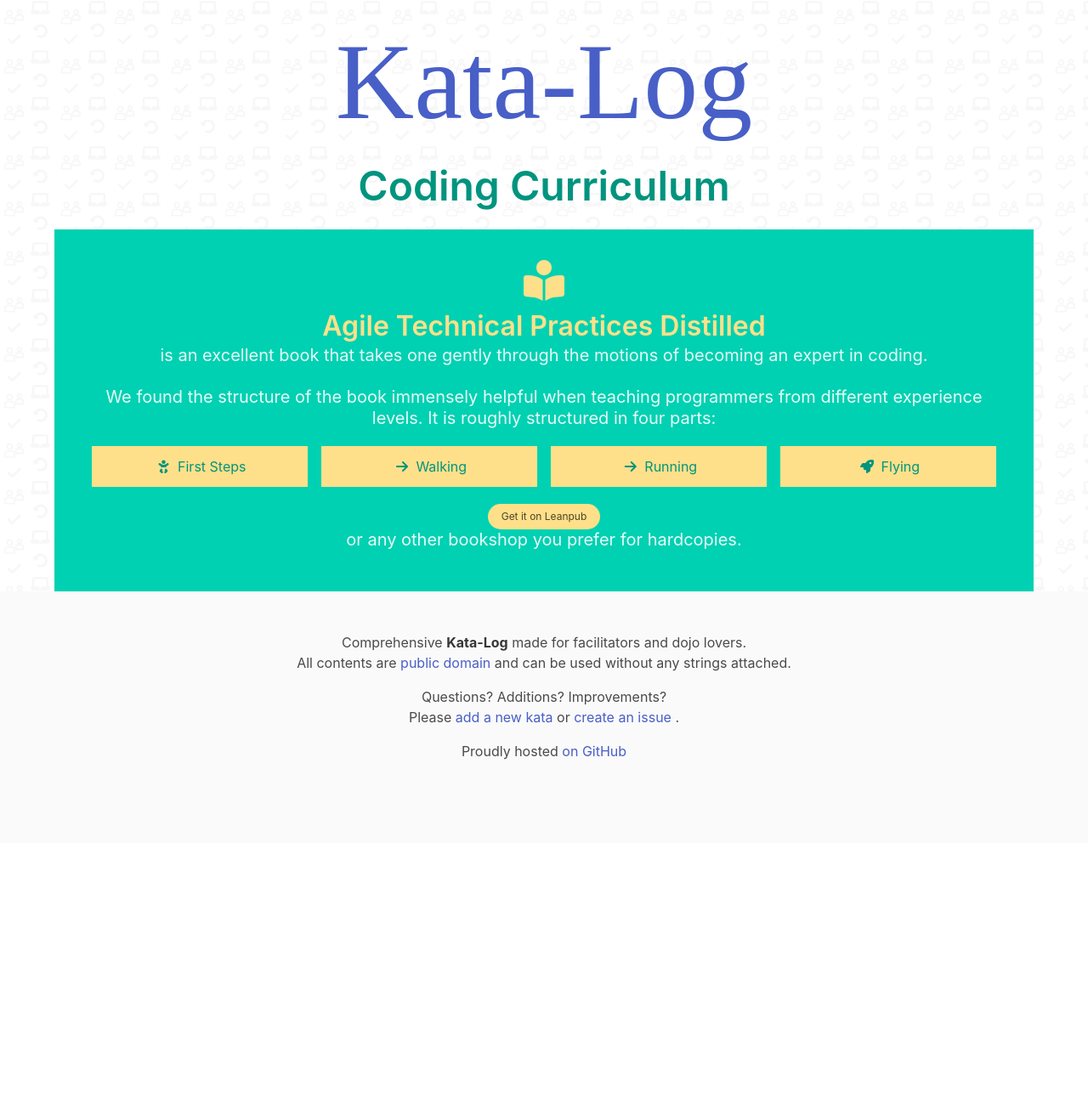
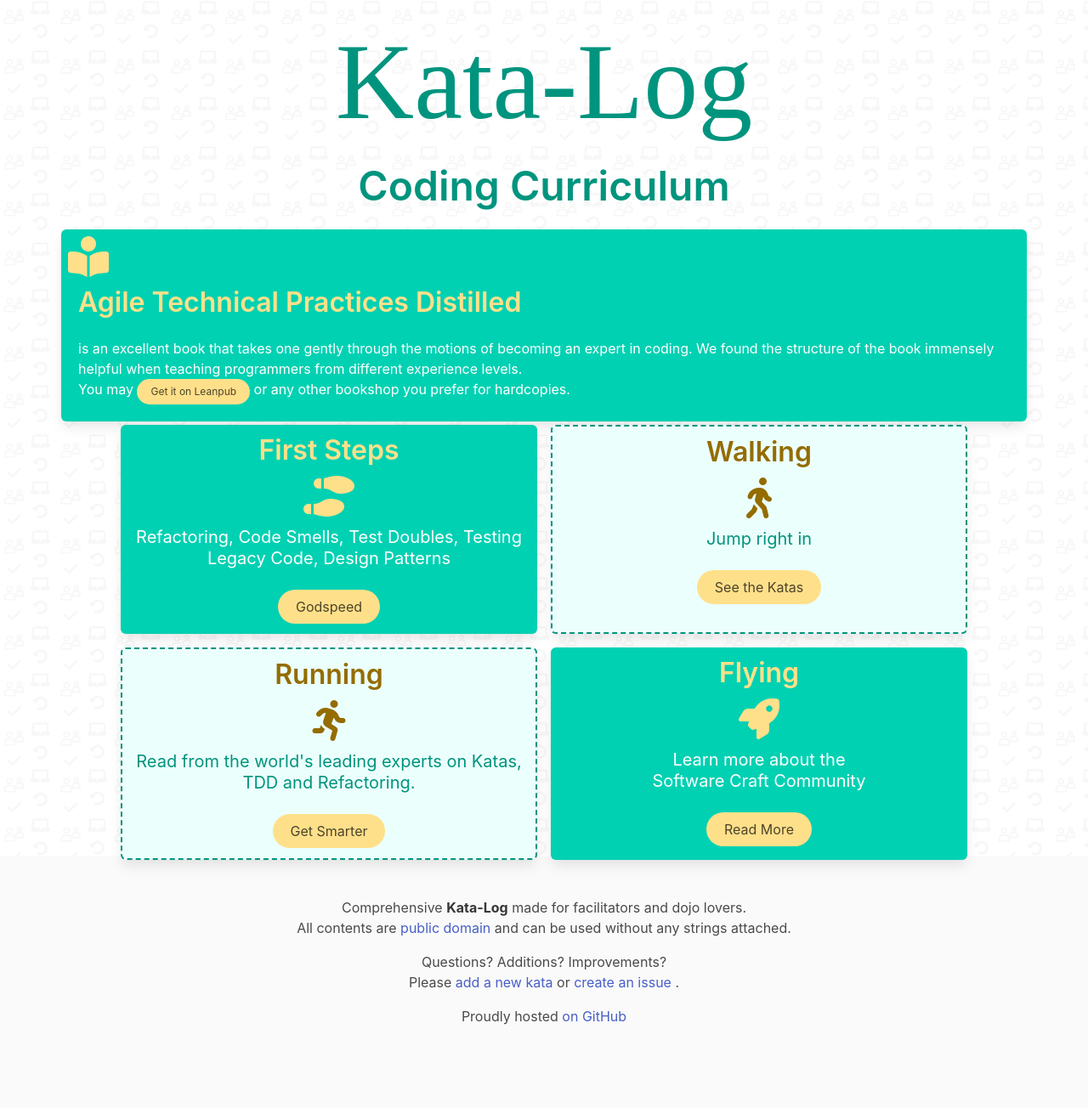
Before and after one commit to softwarecrafters/kata-log, a Jekyll site: the page built from curriculum.html, in a window 1280 px wide. Shown: the whole page at 85% size. Built offline with Jekyll 4.4.1, drawn with Linux system fonts in a browser that asks for light colours; some web fonts are replaced; before the commit the page ends 992 px from its top, so only the background shows below that.

Commit message:
a few details

```diff
--- a/_includes/new_header.html
+++ b/_includes/new_header.html
@@ -18,7 +18,7 @@
 
 <div class="container">
     <h1 class="logo">
-        <a id="logo" href="{{ site.github.url }}/index.html">
+        <a id="logo has-background-warning-dark" href="{{ site.github.url }}/index.html">
             Kata-Log
         </a>
     </h1>
--- a/curriculum.html
+++ b/curriculum.html
@@ -3,54 +3,63 @@
 layout: landing
 ---
 
-<section class="hero is-primary">
-    <div class="hero-body has-text-centered">
+<div class="box has-background-primary has-text-white is-8 m-2">
+
     <span class="icon is-size-1 block has-text-warning">
         <i class="fas fa-book-open-reader" aria-hidden="true"></i>
     </span>
+
     <p class="title has-text-warning">
         Agile Technical Practices Distilled
     </p>
-        <p class="subtitle">
+
+    <p>
         is an excellent book that takes one gently through the motions of becoming an expert in coding.
-        </p>
-        <p class="subtitle">
         We found the structure of the book immensely helpful when teaching programmers from different experience
         levels.
-            It is roughly structured in four parts:
     </p>
-
-        <div class="columns">
-            <div class="column has-background-warning has-text-primary-dark m-2 ">
-                <span class="icon">
-                    <i class="fas fa-baby"></i>
-                </span>
-                <span>First Steps</span>
-            </div>
-            <div class="column has-background-warning has-text-primary-dark m-2">
-                <span class="icon">
-                    <i class="fas fa-arrow-right"></i>
-                </span>
-                <span>Walking</span>
-            </div>
-            <div class="column has-background-warning has-text-primary-dark m-2">
-                <span class="icon">
-                    <i class="fas fa-arrow-right"></i>
-                </span>
-                <span>Running</span>
-            </div>
-            <div class="column has-background-warning has-text-primary-dark m-2">
-                <span class="icon">
-                    <i class="fas fa-rocket"></i>
-                </span>
-                <span>Flying</span>
-            </div>
-        </div>
-
-        <p class="subtitle">
-            <a class="button is-warning is-small is-rounded" href="https://leanpub.com/agiletechnicalpracticesdistilled">Get it on
-                Leanpub</a><br>
+    <p>
+        You may
+        <a class="button is-warning is-small is-rounded"
+           href="https://leanpub.com/agiletechnicalpracticesdistilled">Get it on
+            Leanpub</a>
         or any other bookshop you prefer for hardcopies.
     </p>
 </div>
-</section>
+
+<div class="columns has-text-centered is-align-items-stretch is-centered is-multiline">
+    <div class="column box has-background-primary has-text-white is-5 m-2">
+        <p class="title has-text-warning">First Steps</p>
+        <span class="icon is-size-1 block has-text-warning">
+            <i class="fas fa-shoe-prints" aria-hidden="true"></i>
+        </span>
+        <p class="subtitle has-text-white">Refactoring, Code Smells, Test Doubles, Testing Legacy Code, Design
+            Patterns</p>
+        <a class="button is-warning is-rounded" href="curriculum.html">Godspeed</a>
+    </div>
+    <div class="column box has-background-primary-light has-border is-5 m-2">
+        <p class="title has-text-warning-dark">Walking</p>
+        <span class="icon is-size-1 block has-text-primary-dark has-text-warning-dark">
+            <i class="fas fa-person-walking" aria-hidden="true"></i>
+        </span>
+        <p class="subtitle has-text-primary-dark">Jump right in</p>
+        <a class="button is-warning is-rounded" href="katas.html">See the Katas</a>
+    </div>
+    <div class="column box has-background-primary-light has-border is-5 m-2">
+        <p class="title has-text-warning-dark">Running</p>
+        <span class="icon is-size-1 block has-text-warning-dark">
+            <i class="fas fa-person-running" aria-hidden="true"></i>
+        </span>
+        <p class="subtitle has-text-primary-dark">Read from the world's leading experts on Katas, TDD and
+            Refactoring.</p>
+        <a class="button is-warning is-rounded" href="blog.html">Get Smarter</a>
+    </div>
+    <div class="column box has-background-primary has-text-primary is-5 m-2">
+        <p class="title has-text-warning">Flying</p>
+        <span class="icon is-size-1 block has-text-white has-text-warning">
+            <i class="fas fa-rocket" aria-hidden="true"></i>
+        </span>
+        <p class="subtitle has-text-white">Learn more about the<br>Software Craft Community</p>
+        <a class="button is-warning is-rounded" href="craft.html">Read More</a>
+    </div>
+</div>
--- a/new_style.css
+++ b/new_style.css
@@ -6,6 +6,10 @@
     font-family: 'Ruthie', cursive;
     font-size: 8rem;
     text-align: center;
+}
+
+.logo > a {
+    color: hsl(171, 100%, 29%);
 }
 
 
```
Also changed, not shown: landing.html (+4 -4 lines). Lines whose indentation alone changed are shown as unchanged.
